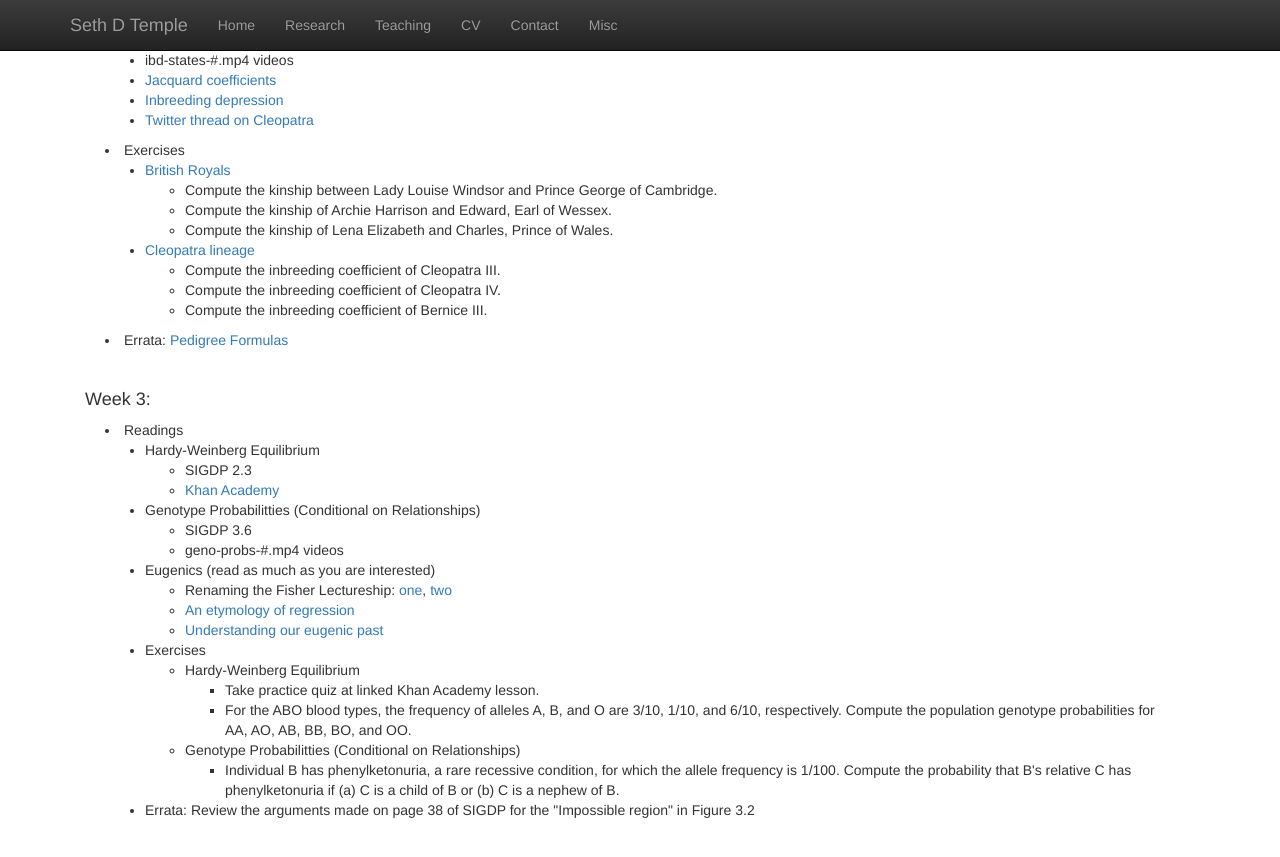
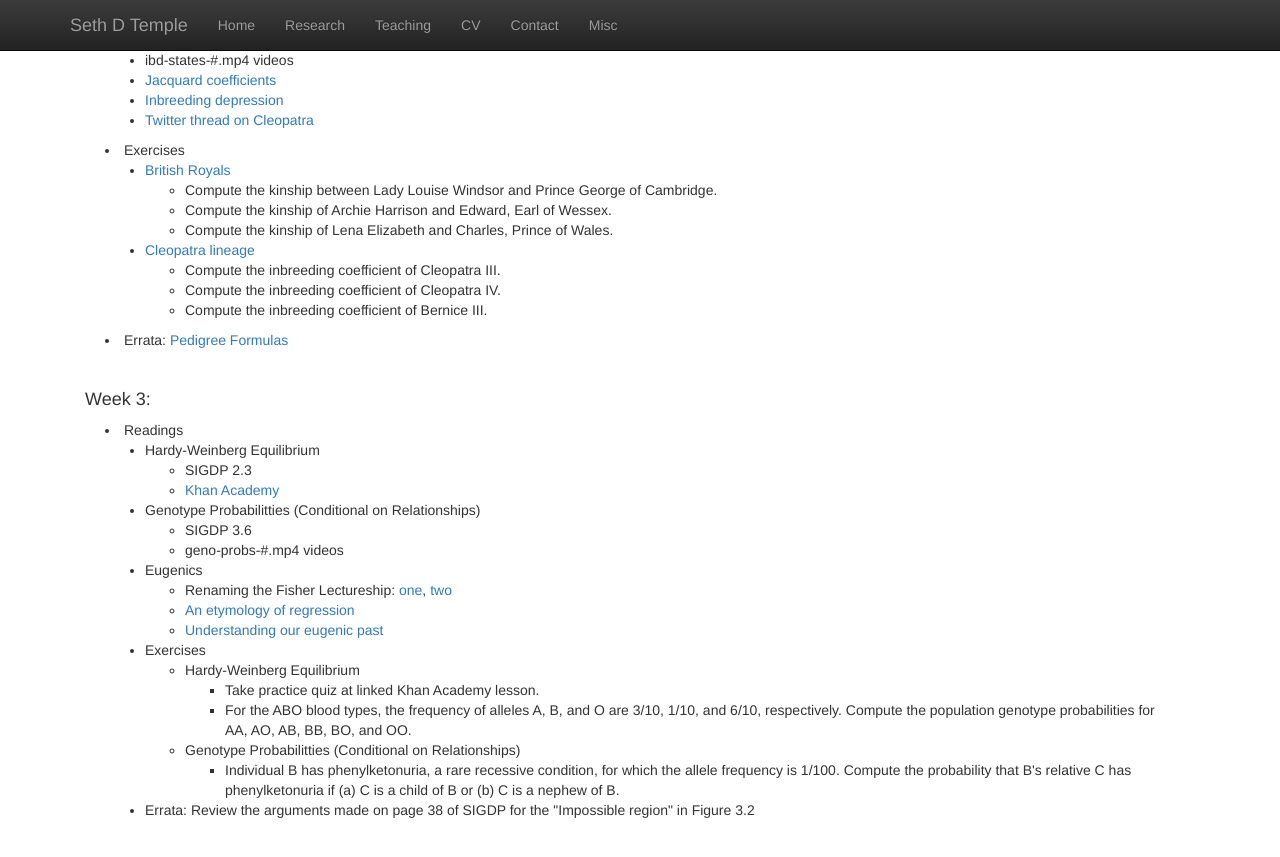
Before and after one commit to sdtemple/sdtemple.github.io, a Jekyll site: the page built from statgen1.html, in a window 1280 px wide and 900 px high, scrolled down 1109 px. Shown: the top 857 px of the window. Built offline with Jekyll 4.4.1, drawn with Linux system fonts in a browser that asks for light colours; nearby versions of some CDN libraries; library files that are not in the unit come from our copies.

Commit message:
Update statgen1.html

```diff
--- a/statgen1.html
+++ b/statgen1.html
@@ -110,7 +110,7 @@ Some assignments will be formally submitted to Canvas for course credit.<br/><br
             <li style="padding:0px;margin:0px 20px 0px;"> SIGDP 3.6 </li>
             <li style="padding:0px;margin:0px 20px 0px;"> geno-probs-#.mp4 videos </li>
         </ul>
-        <li style="padding:0px;margin:0px 20px 0px;"> Eugenics (read as much as you are interested) </li>
+        <li style="padding:0px;margin:0px 20px 0px;"> Eugenics </li>
         <ul>
             <li style="padding:0px;margin:0px 20px 0px;"> Renaming the Fisher Lectureship: <a href = "https://twitter.com/daniela_witten/status/1268392722311700481">one</a>, <a href = "https://en.wikipedia.org/wiki/COPSS_Distinguished_Achievement_Award_and_Lectureship">two</a> </li>
             <li style="padding:0px;margin:0px 20px 0px;"> <a href = "https://twitter.com/BryanDMartin_/status/1317135999412113410">An etymology of regression</a> </li>
```
